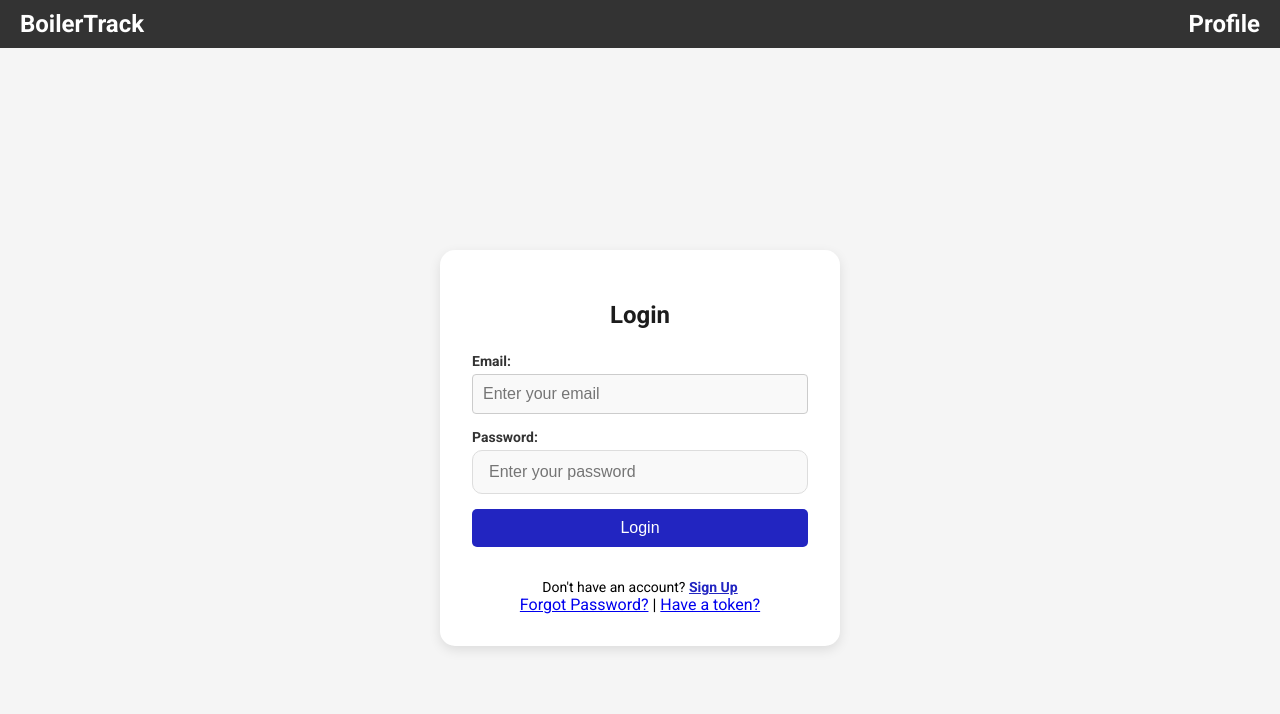
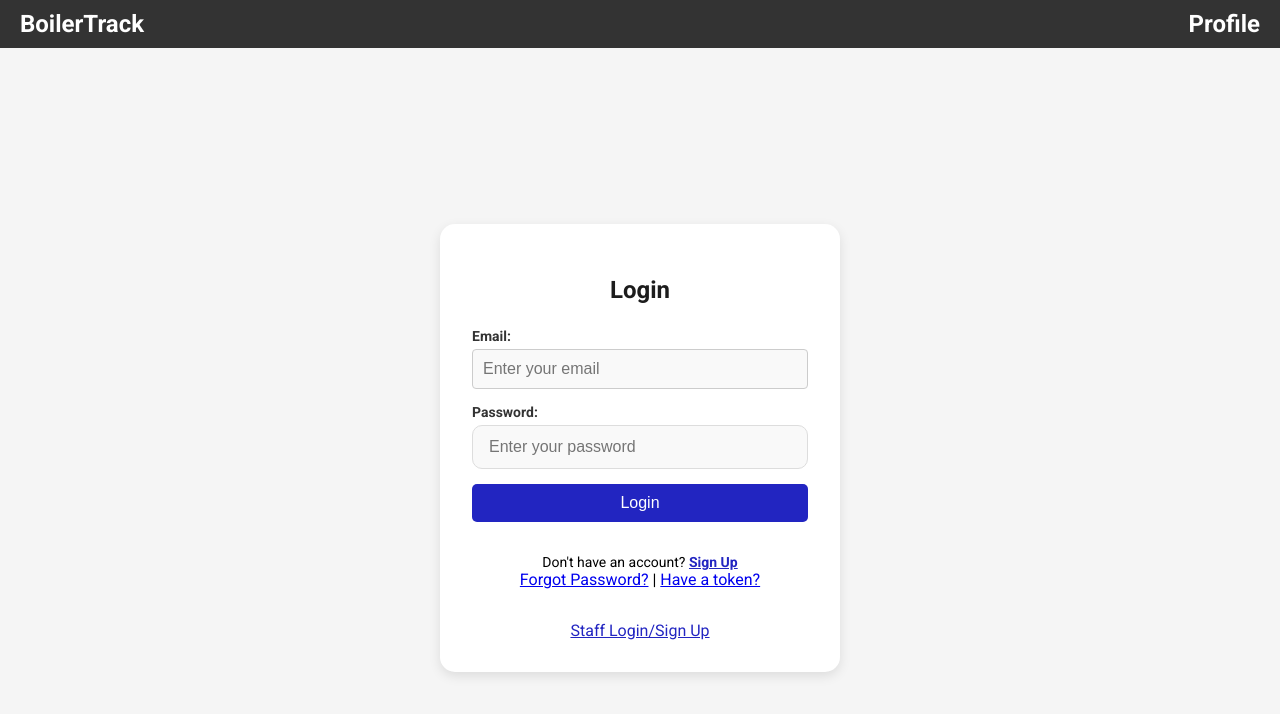
Before and after one commit to daivikghosh/BoilerTrack, a React (Create React App) app: page / in a window 1280 px wide. Shown: the top 714 px of the page. Built offline with nearby package versions, Linux system fonts and the light colour scheme.

Commit message:
Added Staff Login Link to Homepage

```diff
--- a/src/components/LoginForm/LoginForm.css
+++ b/src/components/LoginForm/LoginForm.css
@@ -106,6 +106,11 @@ button:active {
   text-decoration: underline;
 }
 
+.staff-login {
+  margin-top: 2rem;
+  font-size: 0.875rem;
+}
+
 /* Styling for icons within the input */
 .form-group .input-icon {
   position: absolute;
--- a/src/components/LoginForm/LoginForm.js
+++ b/src/components/LoginForm/LoginForm.js
@@ -1,5 +1,6 @@
 import React, { useState } from "react";
 import { useNavigate } from "react-router-dom";
+import { Link } from "react-router-dom";
 import "./LoginForm.css";
 
 const LoginForm = ({ onSignupClick, onForgotPasswordClick }) => {
@@ -87,6 +88,11 @@ const LoginForm = ({ onSignupClick, onForgotPasswordClick }) => {
             Have a token?
           </a>
         </div>
+        <div className="staff-login">
+          <Link to="/staff-auth" className="link-button">
+            Staff Login/Sign Up
+          </Link>
+        </div>
       </form>
     </div>
   );
```
